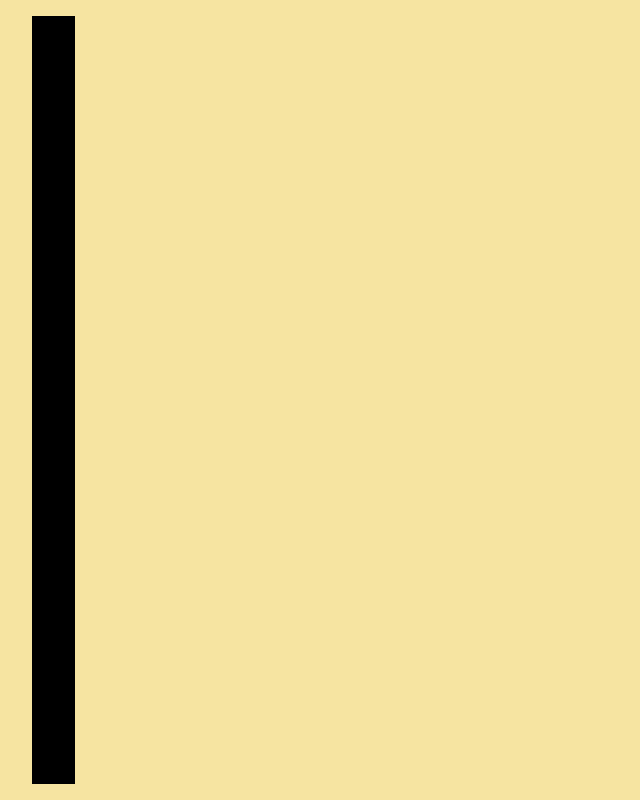
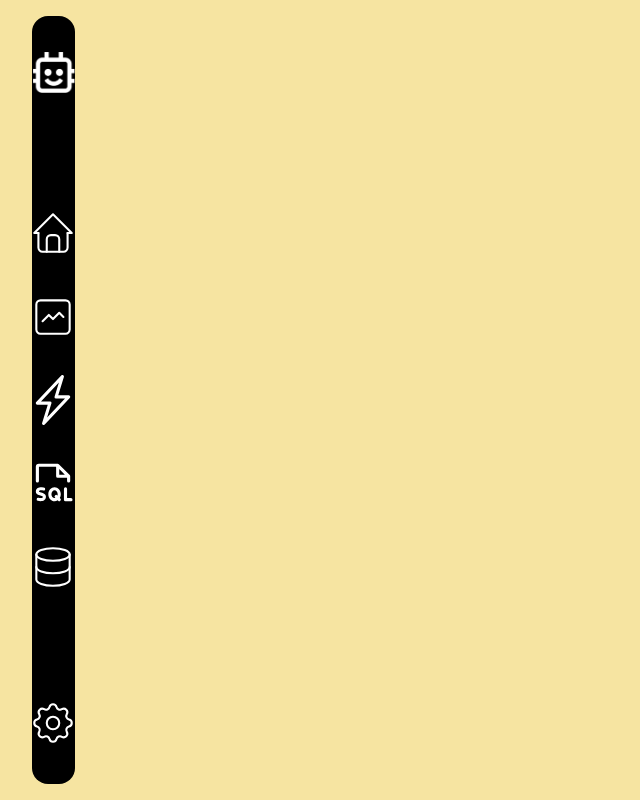
Before and after one commit to project1o1/Automated-Database-Tuner, a Next.js app in the folder frontend/intellidex/: page /dashboard in a window 1280 px wide. Shown: the whole page, without its empty margins (0-640 px from the left). Built offline with nearby package versions, Linux system fonts and the light colour scheme.

Commit message:
added sidebar to dashboard

```diff
--- a/frontend/intellidex/src/app/dashboard/page.tsx
+++ b/frontend/intellidex/src/app/dashboard/page.tsx
@@ -1,9 +1,113 @@
 export default function Dashboard() {
   return (
     <div className="bg-[#F6E4A1] w-screen h-screen">
-      <div className="grid grid-cols-12 grid-rows-12 w-full h-full">
-        <div className="col-start-1 col-end-2 row-start-1 row-end-13 flex px-8 py-4">
-          <div className="w-full h-full bg-black"></div>
+      <DashboardSidebar />
+    </div>
+  );
+}
+function DashboardSidebar() {
+  return (
+    <div className="grid grid-cols-12 grid-rows-12 w-full h-full">
+      <div className="col-start-1 col-end-2 row-start-1 row-end-13 flex px-8 py-4">
+        <div className="w-full h-full bg-black rounded-2xl flex flex-col items-center">
+          <div className="flex-1 flex flex-col justify-start items-center">
+            <img height={50} width={50} src="/logo.png" className="my-9"></img>
+          </div>
+
+          <div className="flex-[2_2_0%] justify-between flex flex-col">
+            <svg
+              xmlns="http://www.w3.org/2000/svg"
+              width={50}
+              height={50}
+              viewBox="0 0 24 24"
+              fill="none"
+              stroke="currentColor"
+              strokeWidth={1}
+              strokeLinecap="round"
+              strokeLinejoin="round"
+              className="icon icon-tabler icons-tabler-outline icon-tabler-home"
+            >
+              <path stroke="none" d="M0 0h24v24H0z" fill="none" />
+              <path d="M5 12l-2 0l9 -9l9 9l-2 0" />
+              <path d="M5 12v7a2 2 0 0 0 2 2h10a2 2 0 0 0 2 -2v-7" />
+              <path d="M9 21v-6a2 2 0 0 1 2 -2h2a2 2 0 0 1 2 2v6" />
+            </svg>
+
+            <svg
+              xmlns="http://www.w3.org/2000/svg"
+              width={50}
+              height={50}
+              viewBox="0 0 24 24"
+              fill="none"
+              stroke="currentColor"
+              strokeWidth={1}
+              strokeLinecap="round"
+              strokeLinejoin="round"
+              className="icon icon-tabler icons-tabler-outline icon-tabler-graph"
+            >
+              <path stroke="none" d="M0 0h24v24H0z" fill="none" />
+              <path d="M4 18v-12a2 2 0 0 1 2 -2h12a2 2 0 0 1 2 2v12a2 2 0 0 1 -2 2h-12a2 2 0 0 1 -2 -2z" />
+              <path d="M7 14l3 -3l2 2l3 -3l2 2" />
+            </svg>
+
+            <svg
+              xmlns="http://www.w3.org/2000/svg"
+              width={50}
+              height={50}
+              fill="currentColor"
+              className="bi bi-lightning-charge-fill"
+              viewBox="0 0 16 16"
+              strokeWidth={1}
+            >
+              <path d="M11.251.068a.5.5 0 0 1 .227.58L9.677 6.5H13a.5.5 0 0 1 .364.843l-8 8.5a.5.5 0 0 1-.842-.49L6.323 9.5H3a.5.5 0 0 1-.364-.843l8-8.5a.5.5 0 0 1 .615-.09zM4.157 8.5H7a.5.5 0 0 1 .478.647L6.11 13.59l5.732-6.09H9a.5.5 0 0 1-.478-.647L9.89 2.41z" />
+            </svg>
+
+            <svg
+              xmlns="http://www.w3.org/2000/svg"
+              width="50"
+              height="50"
+              viewBox="0 0 256 256"
+              fill="currentColor"
+            >
+              <path d="M48,120a8,8,0,0,0,8-8V40h88V88a8,8,0,0,0,8,8h48v16a8,8,0,0,0,16,0V88a8,8,0,0,0-2.34-5.66l-56-56A8,8,0,0,0,152,24H56A16,16,0,0,0,40,40v72A8,8,0,0,0,48,120ZM160,51.31,188.69,80H160ZM228,208a8,8,0,0,1-8,8H192a8,8,0,0,1-8-8V152a8,8,0,0,1,16,0v48h20A8,8,0,0,1,228,208ZM91.82,196.31a20.82,20.82,0,0,1-9.19,15.23C77.44,215,71,216,65.14,216A60.72,60.72,0,0,1,50,214a8,8,0,0,1,4.3-15.41c4.38,1.2,14.95,2.7,19.55-.36.89-.59,1.83-1.52,2.14-3.93.35-2.67-.71-4.1-12.78-7.59-9.35-2.7-25-7.23-23-23.11a20.55,20.55,0,0,1,9-14.95c11.84-8,30.72-3.31,32.83-2.76a8,8,0,0,1-4.08,15.48c-4.49-1.17-15.22-2.56-19.82.56a4.54,4.54,0,0,0-2,3.67c-.12.9-.14,1.08,1.12,1.9,2.31,1.49,6.44,2.68,10.45,3.84C77.5,174.17,94.06,179,91.82,196.31Zm71,3.23A39.05,39.05,0,0,0,168,180c0-19.85-14.35-36-32-36s-32,16.15-32,36,14.35,36,32,36a29.18,29.18,0,0,0,15.9-4.78l2.44,2.44a8,8,0,0,0,11.31-11.32ZM136,200c-8.82,0-16-9-16-20s7.18-20,16-20,16,9,16,20a24.41,24.41,0,0,1-1.18,7.51l-1.17-1.17a8,8,0,1,0-11.31,11.32l1.68,1.67A12.93,12.93,0,0,1,136,200Z"></path>
+            </svg>
+
+            <svg
+              xmlns="http://www.w3.org/2000/svg"
+              width="50"
+              height="50"
+              viewBox="0 0 24 24"
+              fill="none"
+              stroke="currentColor"
+              stroke-width="1"
+              stroke-linecap="round"
+              stroke-linejoin="round"
+              className="icon icon-tabler icons-tabler-outline icon-tabler-database"
+            >
+              <path stroke="none" d="M0 0h24v24H0z" fill="none" />
+              <path d="M12 6m-8 0a8 3 0 1 0 16 0a8 3 0 1 0 -16 0" />
+              <path d="M4 6v6a8 3 0 0 0 16 0v-6" />
+              <path d="M4 12v6a8 3 0 0 0 16 0v-6" />
+            </svg>
+          </div>
+          <div className="flex-1 justify-end flex-col items-center flex">
+            <svg
+              xmlns="http://www.w3.org/2000/svg"
+              width={50}
+              height={50}
+              viewBox="0 0 24 24"
+              fill="none"
+              stroke="currentColor"
+              strokeWidth={1}
+              strokeLinecap="round"
+              strokeLinejoin="round"
+              className="icon icon-tabler icons-tabler-outline icon-tabler-settings my-9"
+            >
+              <path stroke="none" d="M0 0h24v24H0z" fill="none" />
+              <path d="M10.325 4.317c.426 -1.756 2.924 -1.756 3.35 0a1.724 1.724 0 0 0 2.573 1.066c1.543 -.94 3.31 .826 2.37 2.37a1.724 1.724 0 0 0 1.065 2.572c1.756 .426 1.756 2.924 0 3.35a1.724 1.724 0 0 0 -1.066 2.573c.94 1.543 -.826 3.31 -2.37 2.37a1.724 1.724 0 0 0 -2.572 1.065c-.426 1.756 -2.924 1.756 -3.35 0a1.724 1.724 0 0 0 -2.573 -1.066c-1.543 .94 -3.31 -.826 -2.37 -2.37a1.724 1.724 0 0 0 -1.065 -2.572c-1.756 -.426 -1.756 -2.924 0 -3.35a1.724 1.724 0 0 0 1.066 -2.573c-.94 -1.543 .826 -3.31 2.37 -2.37c1 .608 2.296 .07 2.572 -1.065z" />
+              <path d="M9 12a3 3 0 1 0 6 0a3 3 0 0 0 -6 0" />
+            </svg>
+          </div>
         </div>
       </div>
     </div>
```
